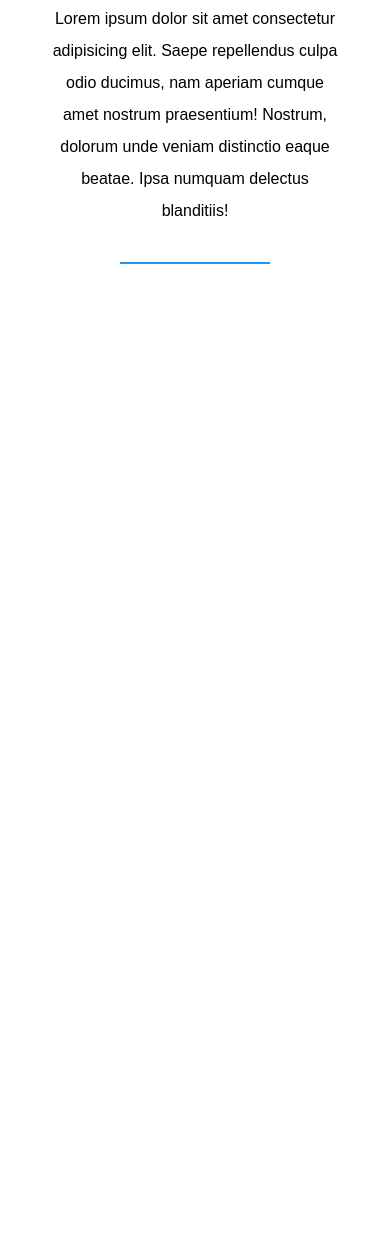
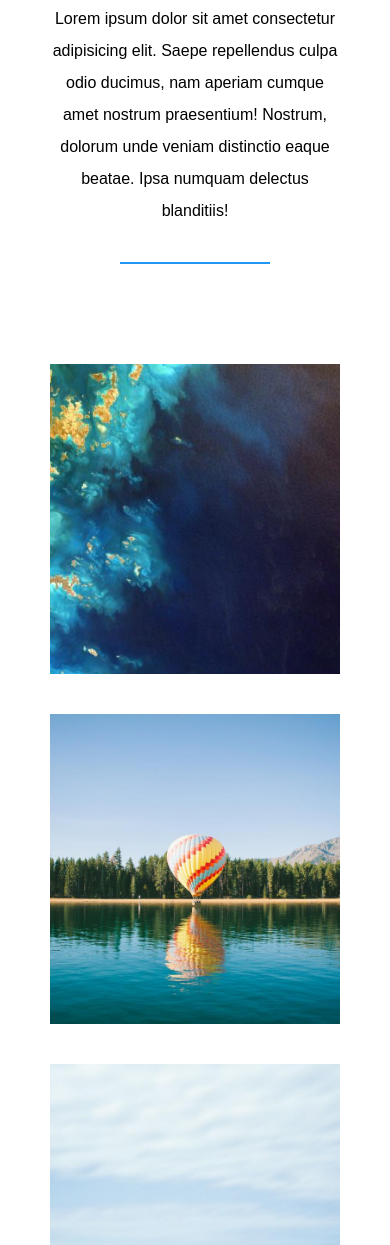
Before and after one commit to Yuzumi/landing-page-template, a plain HTML site: page index.html in a window 390 px wide. Shown: the part 755-2000 px from the top of the page. Before the commit the page ends 1179 px from the top, so only its background shows below. Drawn offline with nearby package versions, Linux system fonts and the light colour scheme.

Commit message:
stylize our-works section

```diff
--- a/css/style.css
+++ b/css/style.css
@@ -173,6 +173,11 @@ header nav li:last-child {
     header h2 {
         margin-bottom: 15px;
     }
+
+    header nav li {
+        margin: 0 10px;
+        font-size: 12px;
+    }
 }
 
 /**************************************
@@ -223,3 +228,60 @@ header nav li:last-child {
         font-size: 48px;
     }
 }
+
+/**************************************
+    Our Works Section
+*/
+
+.оur-works {
+	background-color: #fff;
+}
+
+.our-works .grid li {
+	padding: 20px;
+	height: 350px;
+	border-radius: 3px;
+
+	background-clip: content-box;
+	background-size: cover;
+	background-position: center;
+	background-color: #333;
+}
+
+.our-works .grid li.small {
+	flex-basis: 40%;
+}
+
+.our-works .grid li.large {
+	flex-basis: 60%;
+}
+
+.grid li:nth-child(1) {
+    background-image: url('../img/coast.jpg');
+}
+
+.grid li:nth-child(2) {
+    background-image: url('../img/balloon.jpg');
+}
+
+.grid li:nth-child(3) {
+    background-image: url('../img/island.jpg');
+}
+
+.grid li:nth-child(4) {
+    background-image: url('../img/mountain.jpg');
+}
+
+@media (max-width: 1000px) {
+	.our-works .grid li.small,
+	.our-works .grid li.large {
+		flex-basis: 50%;
+	}
+}
+
+@media (max-width: 600px) {
+    .our-works .grid li.small,
+	.our-works .grid li.large {
+		flex-basis: 100%;
+	}
+}
```
